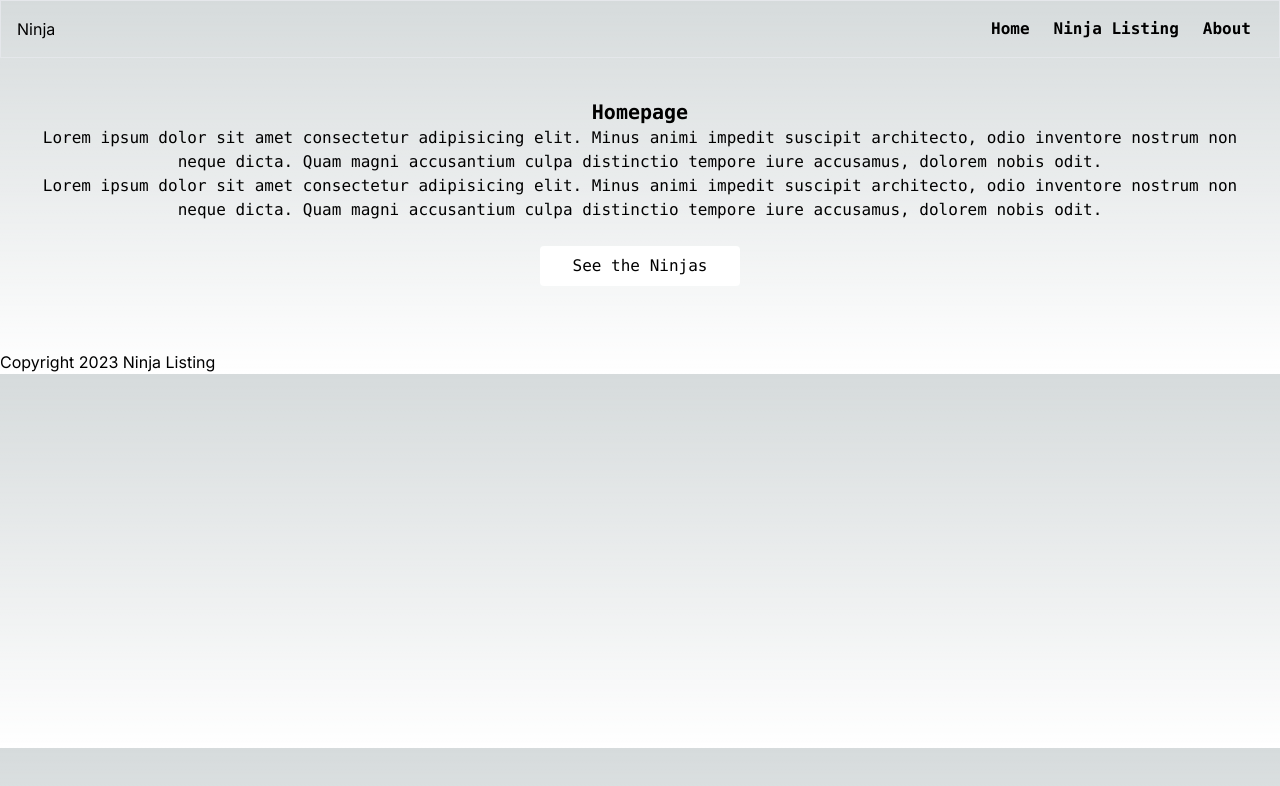
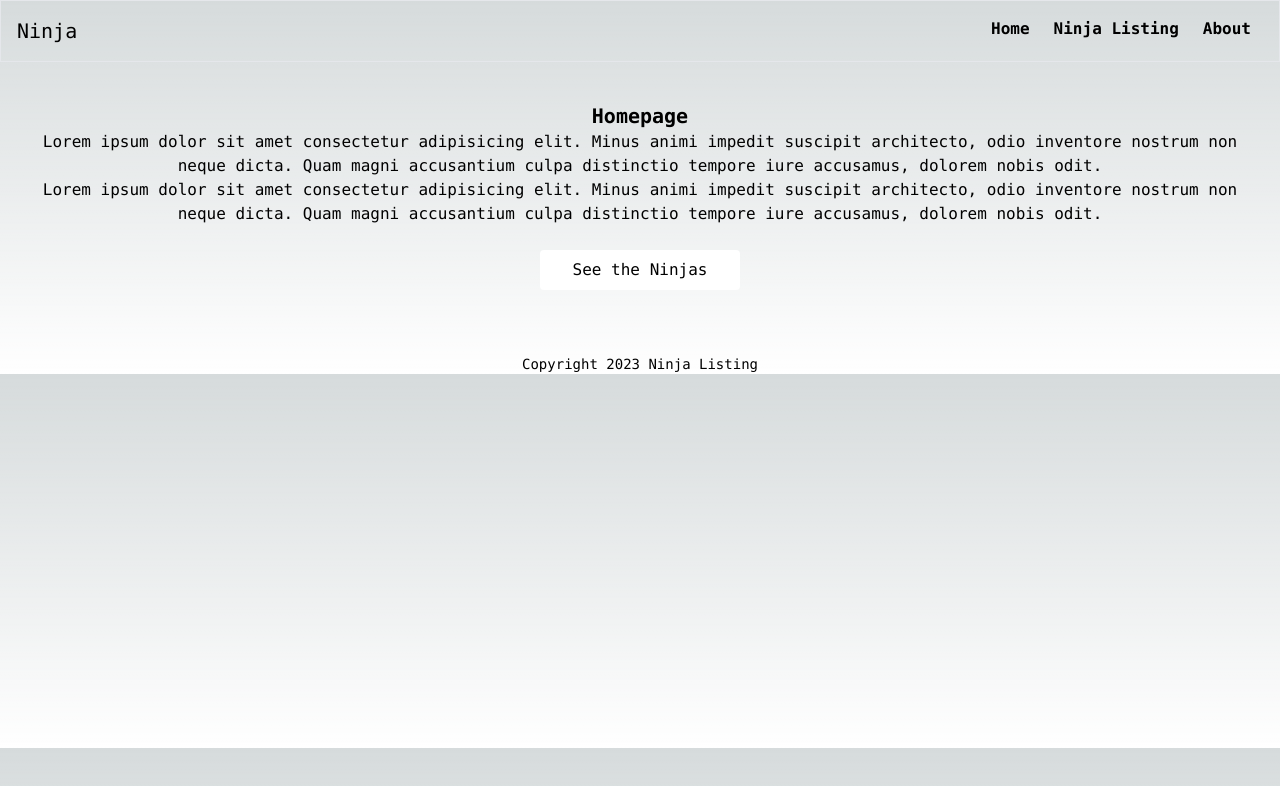
Before and after one commit to AyodejiOmole/ninja-list, a Next.js app: page / in a window 1280 px wide. Shown: the top 786 px of the page. Built offline with nearby package versions, Linux system fonts and the light colour scheme.

Commit message:
adjusted styling of footer and navbar

```diff
--- a/src/app/layout.tsx
+++ b/src/app/layout.tsx
@@ -21,7 +21,7 @@ export default function RootLayout({
       <body className={inter.className}>
         <Navbar/>
         {children}
-        <div className='mx-auto w-full'>
+        <div className='mx-auto w-full text-center'>
           <Footer/>
         </div>
       </body>
--- a/src/components/Footer.tsx
+++ b/src/components/Footer.tsx
@@ -2,7 +2,7 @@ import React from 'react'
 
 const Footer = () => {
   return (
-    <div>
+    <div className='font-mono text-sm'>
       Copyright 2023 Ninja Listing
     </div>
   )
--- a/src/components/Navbar.tsx
+++ b/src/components/Navbar.tsx
@@ -4,22 +4,22 @@ import Link from 'next/link';
 const Navbar = () => {
   return (
     <div className='lg:p-4 px-2 py-4 border border-gray-200 lg:flex align-center justify-between'>
-      <div className="logo">
+      <div className="logo font-mono cursor-pointer text-xl">
         <a>Ninja</a>
       </div>
 
       <div className='flex justify-between align-center'>
         <Link
             href="/">
-            <p className='font-mono mx-3 font-bold text-sm md:text-base lg:text-base hover:underline'>Home</p>
+            <p className='font-mono cursor-pointer mx-3 font-bold text-sm md:text-base lg:text-base hover:underline'>Home</p>
         </Link>
 
         <Link href="/ninja-listing" prefetch={true}>
-            <p className='font-mono mx-3 text-sm md:text-base lg:text-base font-bold hover:underline'>Ninja Listing</p>
+            <p className='font-mono cursor-pointer mx-3 text-sm md:text-base lg:text-base font-bold hover:underline'>Ninja Listing</p>
         </Link>
 
         <Link href="/about" prefetch={true}>
-            <p className='font-mono mx-3 text-sm md:text-base lg:text-base font-bold hover:underline'>About</p>
+            <p className='font-mono cursor-pointer mx-3 text-sm md:text-base lg:text-base font-bold hover:underline'>About</p>
         </Link>
       </div>
     </div>
```
